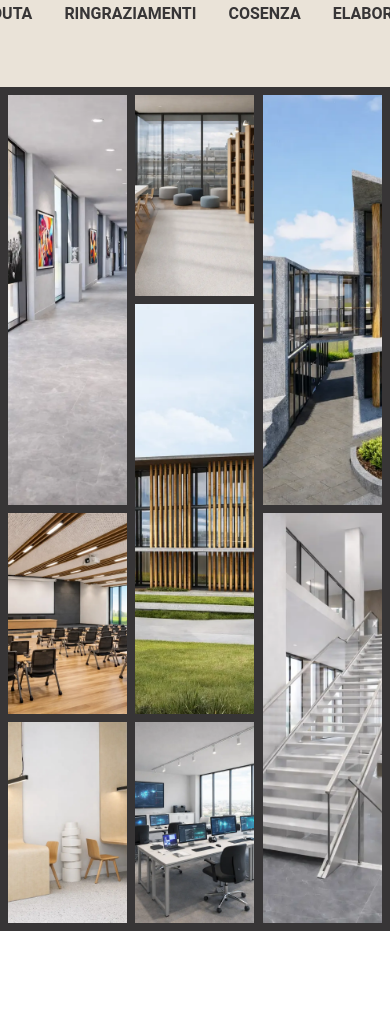
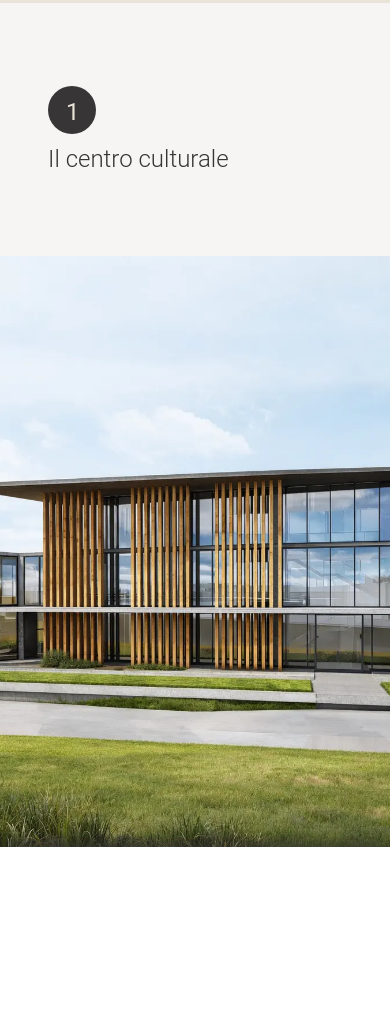
Before and after one commit to raffaeleiemma/architettura-del-riscatto, a website: page public/index.html in a window 390 px wide. Shown: the part 978-2000 px from the top of the page. Drawn offline with nearby package versions, Linux system fonts and the light colour scheme.

Commit message:
Implementation of new scrollTrigger

```diff
--- a/public/gsap.js
+++ b/public/gsap.js
@@ -1,115 +1,66 @@
-document.addEventListener("DOMContentLoaded", function () {
-  gsap.registerPlugin(ScrollTrigger);
+gsap.registerPlugin(ScrollTrigger);
 
-  const grid = document.querySelector(".grid-layout");
-  const gridWrapper = document.querySelector(".image-grid-wrapper");
-  const umbrellaCell = grid.children[2];
-  const carousel = document.querySelector(".carousel-container");
+// Select the HTML elements needed for the animation
+const scrollSection = document.querySelectorAll(".scroll-section");
 
-  gsap.set(carousel, { opacity: 0 });
+scrollSection.forEach((section) => {
+  const wrapper = section.querySelector(".wrapper");
+  const items = wrapper.querySelectorAll(".item");
 
-  ScrollTrigger.create({
-    trigger: gridWrapper,
-    start: "center center",
-    end: "+=80%",
-    scrub: true,
-    pin: true,
-    anticipatePin: 1,
+  // Initialize
+  let direction = null;
 
-    onUpdate: (self) => {
-      const progress = self.progress;
-      console.log(self);
-      if (progress < 0.5) {
-        const p = progress / 0.5;
+  if (section.classList.contains("vertical-section")) {
+    direction = "vertical";
+  } else if (section.classList.contains("horizontal-section")) {
+    direction = "horizontal";
+  }
 
-        const col1 = Math.max(0.01, 1 - p);
-        const col2 = 1 + p * 10;
-        const col3 = Math.max(0.01, 1 - p);
-
-        const row1 = Math.max(0.01, 1 - p);
-        const row2 = 1 + p * 6;
-        const row3 = 1 + p * 6;
-        const row4 = Math.max(0.01, 1 - p);
-
-        gsap.set(grid, {
-          gridTemplateColumns: `${col1}fr ${col2}fr ${col3}fr`,
-          gridTemplateRows: `${row1}fr ${row2}fr ${row3}fr ${row4}fr`,
-          opacity: 1,
-        });
-
-        gsap.set(umbrellaCell, {
-          gridArea: "2 / 2 / 4 / 3",
-          zIndex: 10,
-        });
-
-        grid.querySelectorAll(".grid-cell").forEach((cell) => {
-          if (cell !== umbrellaCell) {
-            gsap.set(cell, {
-              opacity: 1 - p * 2,
-              scale: 1 - p * 0.2,
-            });
-          } else {
-            gsap.set(cell, {
-              opacity: 1,
-              scale: 1,
-            });
-          }
-        });
-      } else {
-        const fadeProgress = (progress - 0.5) / 0.5;
-
-        gsap.set(grid, {
-          opacity: 1 - fadeProgress,
-        });
-
-        // gsap.set(carousel, {
-        //   opacity: fadeProgress,
-        // });
-      }
-    },
-  });
+  initScroll(section, items, direction);
 });
 
-gsap.registerPlugin(ScrollTrigger);
+function initScroll(section, items, direction) {
+  // Initial states
+  items.forEach((item, index) => {
+    if (index !== 0) {
+      direction == "horizontal"
+        ? gsap.set(item, { xPercent: 100 })
+        : gsap.set(item, { yPercent: 100 });
+    }
+  });
 
-const track = document.getElementById("track");
-const images = document.querySelectorAll(".carousel-img");
+  const timeline = gsap.timeline({
+    scrollTrigger: {
+      trigger: section,
+      pin: true,
+      start: "top top",
+      end: () => `+=${items.length * 100}%`,
+      scrub: 1,
+      invalidateOnRefresh: true,
+      // markers: true,
+    },
+    defaults: { ease: "none" },
+  });
+  items.forEach((item, index) => {
+    timeline.to(item, {
+      scale: 0.9,
+      borderRadius: "10px",
+    });
 
-window.addEventListener("load", () => {
-  const totalTrackWidth = track.scrollWidth;
-  const viewportWidth = window.innerWidth;
-  const totalScrollDistance = totalTrackWidth - viewportWidth;
-
-  ScrollTrigger.create({
-    trigger: ".carousel-container",
-    start: "top top",
-    end: `+=${totalScrollDistance}`,
-    scrub: true,
-    pin: ".carousel-container",
-    anticipatePin: 1,
-
-    onEnter: () => {
-      gsap.to("#track-gallery", { opacity: 1, duration: 1 });
-    },
-    onEnterBack: () => {
-      gsap.to("#track-gallery", { opacity: 1, duration: 1 });
-    },
-    onLeaveBack: () => {
-      gsap.to("#track-gallery", { opacity: 0, duration: 0.5 });
-    },
-
-    onUpdate: (self) => {
-      const progress = self.progress;
-      const xMove = -progress * totalScrollDistance;
-
-      gsap.set(track, {
-        x: xMove,
-      });
-
-      const pan = 100 + (progress - 0.5) * 40;
-      images.forEach((img) => {
-        img.style.objectPosition = `${pan}% center`;
-      });
-    },
+    direction == "horizontal"
+      ? timeline.to(
+          items[index + 1],
+          {
+            xPercent: 0,
+          },
+          "<",
+        )
+      : timeline.to(
+          items[index + 1],
+          {
+            yPercent: 0,
+          },
+          "<",
+        );
   });
-});
+}
--- a/public/index.html
+++ b/public/index.html
@@ -52,126 +52,104 @@
     </div>
     <!-- <div class="spacer">Scroll Down</div> -->
 
-    <div class="image-grid-wrapper">
-      <div class="grid-layout" id="photo-grid">
-        <div class="grid-cell">
-          <img src="img/area-mostra-big.webp" alt="Area mostra" />
+    <div class="scroll-section vertical-section section">
+      <div class="wrapper">
+        <div role="list" class="list">
+          <div role="listitem" class="item">
+            <div class="item_content item_content--1">
+              <h2 class="item_number">1</h2>
+
+              <h2>Il centro culturale</h2>
             </div>
-        <div class="grid-cell">
-          <img src="img/biblioteca-big.webp" alt="Biblioteca" />
+            <img src="img/render-frontale-big.webp" class="item_media" />
           </div>
-        <div class="grid-cell">
-          <img src="img/render-frontale-big.webp" alt="Render frontale" />
+          <div role="listitem" class="item">
+            <div class="item_content item_content--1">
+              <h2 class="item_number">2</h2>
+              <h2>L'area per le mostre</h2>
             </div>
-        <div class="grid-cell">
-          <img src="img/esterno-big.webp" alt="Esterno" />
+            <img src="img/area-mostra-big.webp" class="item_media" />
           </div>
-        <div class="grid-cell">
-          <img src="img/polifunz-big.webp" alt="Polifunzionale" />
+          <div role="listitem" class="item">
+            <div class="item_content item_content--1">
+              <h2 class="item_number">3</h2>
+              <h2>La biblioteca</h2>
             </div>
-        <div class="grid-cell">
-          <img src="img/scala-interna-big.webp" alt="Scala interna" />
+            <img src="img/biblioteca-big.webp" class="item_media" />
           </div>
-        <div class="grid-cell">
-          <img src="img/parete-biblioteca-big.webp" alt="Parete biblioteca" />
+          <div role="listitem" class="item">
+            <div class="item_content item_content--1">
+              <h2 class="item_number">4</h2>
+              <h2>La scala interna</h2>
             </div>
-        <div class="grid-cell">
-          <img src="img/aula-multimediale-big.webp" alt="Aula multimediale" />
-        </div>
-      </div>
-    </div>
-    <div id="elaborati" class="carousel-container">
-      <div id="track-gallery">
-        <div id="track">
-          <div class="img-wrapper">
-            <img
-              class="carousel-img"
-              src="img/tavola-1.webp"
-              alt="Person flying a helicopter"
-            />
-          </div>
-          <div class="img-wrapper">
-            <img
-              class="carousel-img"
-              src="img/tavola-2.webp"
-              alt="Flying eagle owl"
-            />
-          </div>
-          <div class="img-wrapper">
-            <img
-              class="carousel-img"
-              src="img/tavola-3.webp"
-              alt="Green Volkswagen Beetle parked on sidewalk"
-            />
-          </div>
-          <div class="img-wrapper">
-            <img
-              class="carousel-img"
-              src="img/tavola-4.webp"
-              alt="Woman with flower"
-            />
-          </div>
-          <div class="img-wrapper">
-            <img
-              class="carousel-img"
-              src="img/tavola-5.webp"
-              alt="Inside of an old building with pillars"
-            />
-          </div>
-          <div class="img-wrapper">
-            <img
-              class="carousel-img"
-              src="img/tavola-6.webp"
-              alt="People standing near a hot air balloon"
-            />
-          </div>
-          <div class="img-wrapper">
-            <img
-              class="carousel-img"
-              src="img/tavola-7.webp"
-              alt="Hurmetci landscape"
-            />
-          </div>
-          <div class="img-wrapper">
-            <img
-              class="carousel-img"
-              src="img/tavola-8.webp"
-              alt="Person holding woman’s photo beside white Fujifilm instant camera"
-            />
+            <img src="img/scala-interna-big.webp" class="item_media" />
           </div>
         </div>
       </div>
     </div>
-    <!-- <div class="wrapper">
-      <div class="slider" id="slider">
-        <div class="slide">
-          <h3 class="slide-title">Inquadramento territoriale</h3>
-          <img src="img/tavola-1.webp" alt="tavola-1" class="slide-img" />
+
+    <div class="scroll-section horizontal-section section" id="elaborati">
+      <div class="wrapper">
+        <div role="list" class="list">
+          <div role="listitem" class="item">
+            <div class="item_content item_content--2">
+              <h2 class="item_number">1</h2>
+              <h2>Inquadramento territoriale</h2>
             </div>
-        <div class="slide">
-          <img src="img/tavola-1.webp" alt="tavola-1" class="slide-img" />
+            <img class="tavola" src="img/tavola-1.webp" alt="Tavola 1" />
           </div>
-        <div class="slide">
-          <img src="img/tavola-1.webp" alt="tavola-1" class="slide-img" />
+          <div role="listitem" class="item">
+            <div class="item_content item_content--2">
+              <h2 class="item_number">2</h2>
+              <h2>Analisi urbanistica</h2>
             </div>
-        <div class="slide">
-          <img src="img/tavola-1.webp" alt="tavola-1" class="slide-img" />
+            <img class="tavola" src="img/tavola-2.webp" alt="Tavola 2" />
           </div>
-        <div class="slide">
-          <img src="img/tavola-1.webp" alt="tavola-1" class="slide-img" />
+          <div role="listitem" class="item">
+            <div class="item_content item_content--2">
+              <h2 class="item_number">3</h2>
+              <h2>Evoluzione progettuale</h2>
             </div>
-        <div class="slide">
-          <img src="img/tavola-1.webp" alt="tavola-1" class="slide-img" />
+            <img class="tavola" src="img/tavola-3.webp" alt="Tavola 3" />
           </div>
-        <div class="slide">
-          <img src="img/tavola-1.webp" alt="tavola-1" class="slide-img" />
+          <div role="listitem" class="item">
+            <div class="item_content item_content--2">
+              <h2 class="item_number">4</h2>
+              <h2>Piante e prospetto scala I</h2>
             </div>
-        <div class="slide">
-          <img src="img/tavola-1.webp" alt="tavola-1" class="slide-img" />
+            <img class="tavola" src="img/tavola-4.webp" alt="Tavola 4" />
+          </div>
+          <div role="listitem" class="item">
+            <div class="item_content item_content--2">
+              <h2 class="item_number">5</h2>
+              <h2>Piante e prospetto scala II</h2>
+            </div>
+            <img class="tavola" src="img/tavola-5.webp" alt="Tavola 5" />
+          </div>
+          <div role="listitem" class="item">
+            <div class="item_content item_content--2">
+              <h2 class="item_number">6</h2>
+              <h2>Sezioni</h2>
+            </div>
+            <img class="tavola" src="img/tavola-6.webp" alt="Tavola 6" />
+          </div>
+          <div role="listitem" class="item">
+            <div class="item_content item_content--2">
+              <h2 class="item_number">7</h2>
+              <h2>Pianta piano terra</h2>
+            </div>
+            <img src="img/tavola-7.webp" class="tavola" alt="Tavola 7" />
+          </div>
+          <div role="listitem" class="item">
+            <div class="item_content item_content--2">
+              <h2 class="item_number">8</h2>
+              <h2>Pianta piano primo</h2>
+            </div>
+            <img class="tavola" src="img/tavola-8.webp" alt="Tavola 8" />
           </div>
         </div>
-    </div> -->
-    <!-- <img src="img/tavola-1.webp" alt="" /> -->
+      </div>
+    </div>
     <form id="uploadForm">
       <input type="file" name="gallery" multiple />
       <button type="submit">Carica</button>
--- a/public/style.css
+++ b/public/style.css
@@ -51,7 +51,8 @@ html {
   padding: 1.2rem;
   margin: 1.2rem;
   text-align: justify;
-  border: 8px solid #373536;
+  border-top: 4px solid #373536;
+  border-bottom: 4px solid #373536;
 }
 .ethos {
   font-weight: 600;
@@ -76,11 +77,12 @@ html {
 }
 .header-scroll {
   position: fixed;
-  padding: 2rem 3rem;
+  padding: 1rem 3rem;
   top: 0;
   left: 0;
   width: 100%;
-  border: 8px solid #373536;
+  border-top: 4px solid #373536;
+  border-bottom: 4px solid #373536;
 
   transform: translateY(-100%);
 
@@ -94,7 +96,7 @@ html {
 .header-scroll.active {
   transform: translateY(0);
 
-  box-shadow: 0 6px 20px rgba(0, 0, 0, 0.15);
+  box-shadow: 0 6px 20px #373536;
 }
 @media (max-width: 600px) {
   .hero {
@@ -103,141 +105,112 @@ html {
   }
 }
 
-@import url("https://fonts.googleapis.com/css?family=Teko");
-
-.image-grid-wrapper,
-.carousel-container {
-  position: relative;
-  z-index: 1;
-}
-
-.carousel-container {
-  z-index: 0; /* slider behind the grid at first */
-  transition: opacity 0.5s ease;
-}
-
-.image-grid-wrapper {
-  position: relative;
-  height: 100vh; /* Keep this */
-  width: 100%;
-  display: flex;
-  justify-content: center;
-  align-items: center;
-  background: #373536;
-  overflow: hidden;
-  z-index: 2;
-  padding: 4px;
-}
-
-.grid-layout {
-  display: grid;
-  grid-template-columns: repeat(3, 1fr);
-  grid-template-rows: repeat(4, 1fr); /* Not fixed vh values */
-  width: 100%;
-  height: 100%;
-  transition: all 0.3s ease;
-}
-
-.grid-layout.active {
-  grid-template-columns: repeat(3, 100vw);
-  grid-template-rows: repeat(4, 49.5vh);
-}
-
-.grid-cell {
-  transition: all 0.3s ease;
-  will-change: transform, opacity;
+.section {
   overflow: hidden;
 }
 
-.grid-cell img {
-  width: 100%;
-  height: 100%;
-  object-fit: cover;
-  display: block;
-  border: 4px solid #373536;
+.wrapper {
+  height: 100vh;
 }
 
-.grid-layout .grid-cell:nth-child(1) {
-  grid-area: 1 / 1 / 3 / 2;
-}
-.grid-layout .grid-cell:nth-child(2) {
-  grid-area: 1 / 2 / 2 / 3;
-}
-.grid-layout .grid-cell:nth-child(3) {
-  grid-area: 2 / 2 / 4 / 3;
-}
-.grid-layout .grid-cell:nth-child(4) {
-  grid-area: 1 / 3 / 3 / 4;
-}
-.grid-layout .grid-cell:nth-child(5) {
-  grid-area: 3 / 1 / 4 / 2;
-}
-.grid-layout .grid-cell:nth-child(6) {
-  grid-area: 3 / 3 / 5 / 4;
-}
-.grid-layout .grid-cell:nth-child(7) {
-  grid-area: 4 / 1 / 5 / 2;
-}
-.grid-layout .grid-cell:nth-child(8) {
-  grid-area: 4 / 2 / 5 / 3;
+.list {
+  justify-content: flex-start;
+  align-items: center;
+  height: 100%;
+  display: flex;
+  position: relative;
+  padding: 0.2rem;
 }
 
-.spacer {
-  height: 10vh;
-  background: #111;
+.item {
+  width: 100vw;
+  height: 100%;
+  display: flex;
+  position: absolute;
+  inset: 0%;
+  box-shadow: #373536 0px 8px 24px;
+  overflow: hidden;
+}
+
+.item_number {
+  font-size: 1.5rem;
+  height: 3rem;
+  width: 3rem;
+  margin-bottom: 0.7rem;
+  border-radius: 50%;
+  background-color: #373536;
+  color: #eae3d8;
   display: flex;
   align-items: center;
   justify-content: center;
-  color: white;
-  font-size: 2rem;
+  font-weight: 400;
+  padding-top: 0.2rem;
+  padding-left: 0.1rem;
 }
 
-.carousel-container {
-  position: relative;
-  height: 100vh;
-  width: 100%;
-  background: black;
-  overflow: hidden;
+.item_content {
+  background-color: #f7f5f3;
+  color: #373536;
+  flex-direction: column;
+  justify-content: center;
+  align-items: flex-start;
+  padding: 3rem;
+  display: flex;
+}
+.item_content--1 {
+  width: 30%;
+}
+.item_content--2 {
+  width: 50%;
+}
+.item_media {
+  object-fit: cover;
+  width: 70%;
+  height: 100%;
+}
+.tavola {
+  width: auto;
+  height: 100%;
+  padding-top: 5rem;
+  background-color: #f7f5f3;
+}
+.padding-global {
+  padding-left: 2.5rem;
+  padding-right: 2.5rem;
 }
 
-#track-gallery {
-  opacity: 0;
-  transition: opacity 0.5s ease;
-  height: 100%;
-  display: flex;
-  align-items: center;
-  justify-content: flex-start;
+.padding-vertical {
+  padding: 2rem;
 }
 
-#track {
-  display: flex;
-  gap: 40px;
-  height: 500px;
-  width: max-content;
-  align-items: center;
-  position: relative;
-  padding-left: 50vw; /* First image centered */
-  padding-right: 50vw; /* Last image also fully visible */
+@media (max-width: 750.98px) {
+  .heading {
+    font-size: 2.5rem;
+  }
+
+  .item {
+    display: flex;
+    flex-direction: column;
+  }
+
+  .item_content,
+  .item_media {
+    width: 100%;
+    padding-top: 0;
+    padding-bottom: 0;
+  }
+  .item_content--1 {
+    height: 30vh;
+  }
+  .item_content--2 {
+    height: 40vh;
+    padding-top: 4rem;
+    display: flex;
+  }
+  .item_media {
+    height: 70vh;
+  }
+  .tavola {
+    padding-top: 0;
+  }
 }
-
-.img-wrapper {
-  width: 300px;
-  height: 450px;
-  border-radius: 12px;
-  flex-shrink: 0;
-  position: relative;
-  background: transparent; /* ⬅️ Fix: remove grey clip */
-  overflow: visible; /* ⬅️ Fix: allow image overflow */
-}
-
-.carousel-img {
-  width: 100%;
-  height: 100%;
-  object-fit: cover;
-  object-position: center center; /* 🆕 initial position */
-  position: absolute;
-  top: 0;
-  left: 0;
-  will-change: object-position;
-  transition: object-position 0.3s ease-out;
-}
```
Lines whose indentation alone changed are shown as unchanged.
